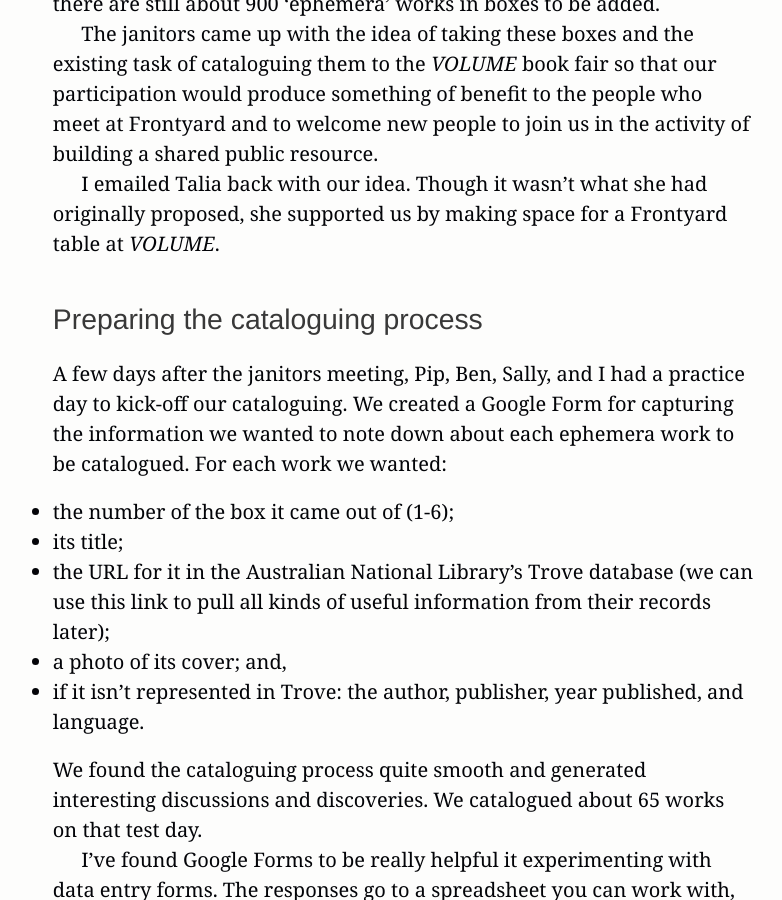
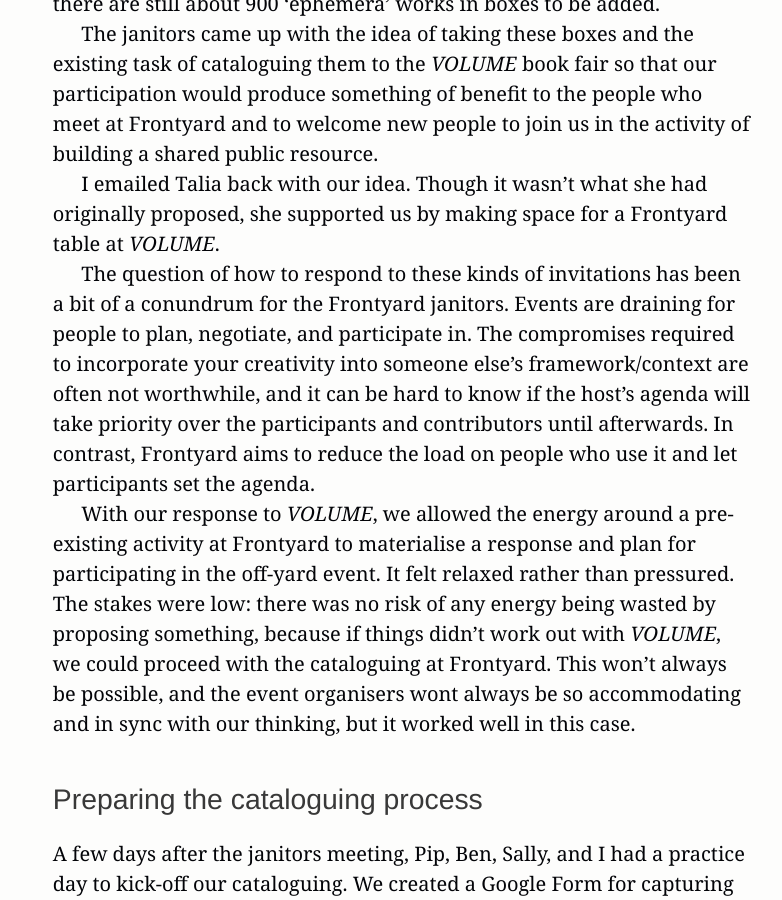
Before and after one commit to equivalentideas/home, a Jekyll site: the page built from _posts/2017-11-21-frontyard-at-volume-2017.markdown, in a window 1280 px wide and 900 px high, scrolled down 3146 px. Shown: the whole window, without its empty margins (237-1019 px from the left). Built offline with Jekyll 4.4.1, drawn with Linux system fonts in a browser that asks for light colours; nearby versions of some CDN libraries.

Commit message:
Expand on the decision making stuff more

```diff
--- a/_posts/2017-11-21-frontyard-at-volume-2017.markdown
+++ b/_posts/2017-11-21-frontyard-at-volume-2017.markdown
@@ -47,6 +47,10 @@ The [Frontyard library](http://www.frontyardprojects.org/library/) is our Austra
 The janitors came up with the idea of taking these boxes and the existing task of cataloguing them to the _VOLUME_ book fair so that our participation would produce something of benefit to the people who meet at Frontyard and to welcome new people to join us in the activity of building a shared public resource.
 
 I emailed Talia back with our idea. Though it wasn't what she had originally proposed, she supported us by making space for a Frontyard table at _VOLUME_.
+
+The question of how to respond to these kinds of invitations has been a bit of a conundrum for the Frontyard janitors. Events are draining for people to plan, negotiate, and participate in. The compromises required to incorporate your creativity into someone else’s framework/context are often not worthwhile, and it can be hard to know if the host’s agenda will take priority over the participants and contributors until afterwards. In contrast, Frontyard aims to reduce the load on people who use it and let participants set the agenda.
+
+With our response to _VOLUME_, we allowed the energy around a pre-existing activity at Frontyard to materialise a response and plan for participating in the off-yard event. It felt relaxed rather than pressured. The stakes were low: there was no risk of any energy being wasted by proposing something, because if things didn’t work out with _VOLUME_, we could proceed with the cataloguing at Frontyard. This won’t always be possible, and the event organisers wont always be so accommodating and in sync with our thinking, but it worked well in this case.
 
 ## Preparing the cataloguing process
 
```
